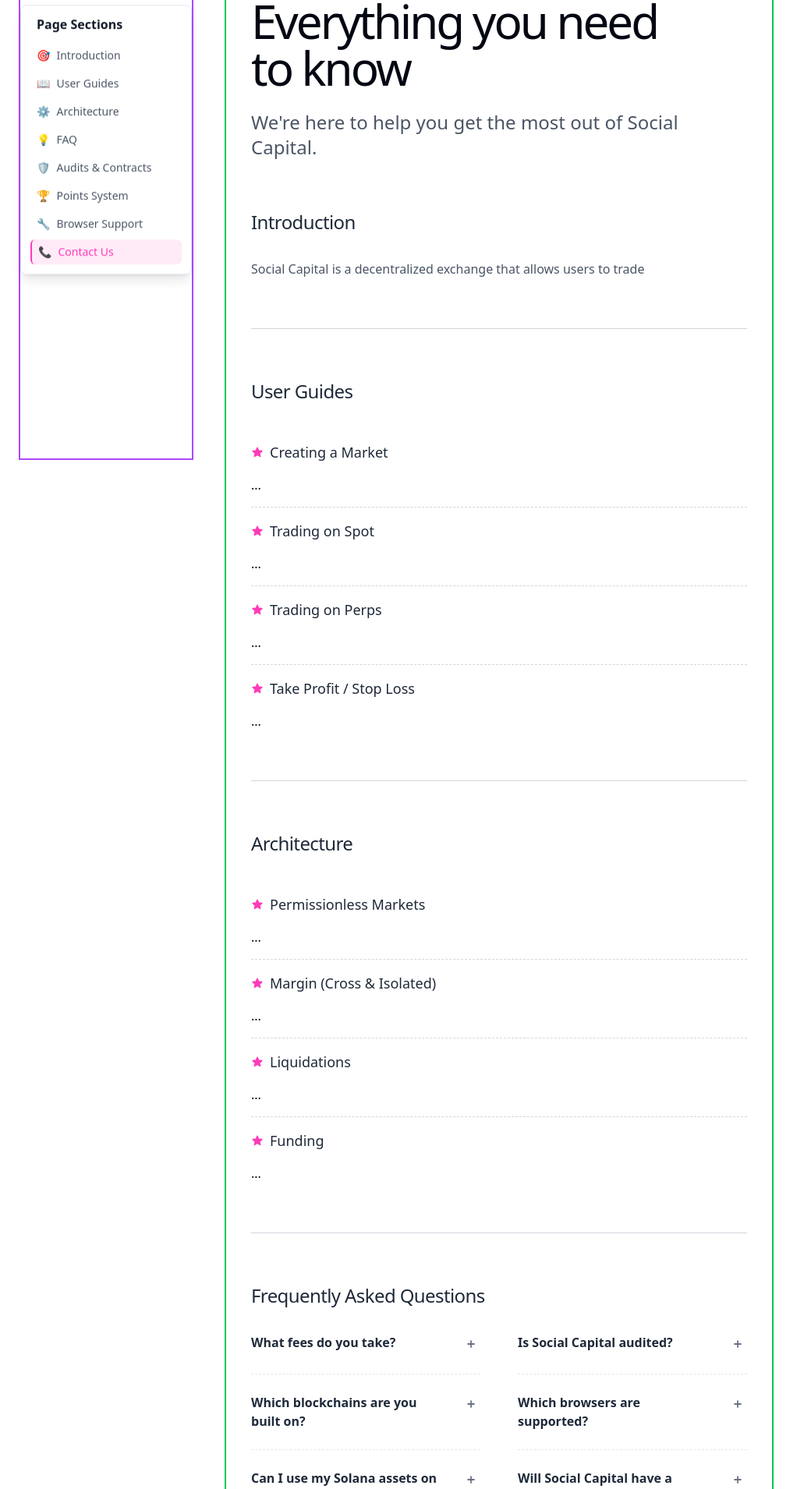
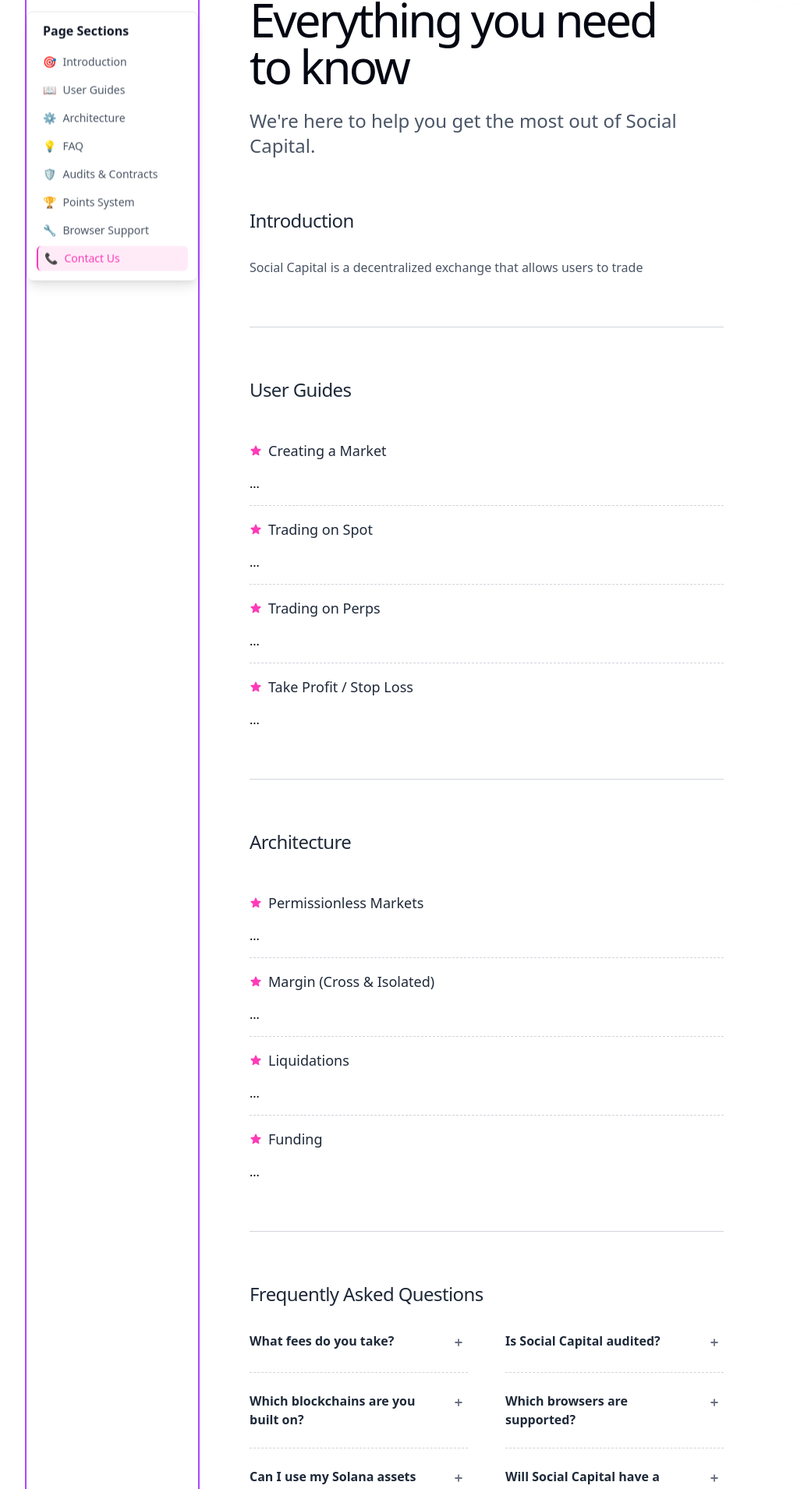
Before and after one commit to masterzorgon/socap-landing, a Next.js app: page /support in a window 1280 px wide. Shown: the part 210-2120 px from the top of the page at 78% size, without its empty margins (0-1031 px from the left). Built offline with nearby package versions, Linux system fonts and the light colour scheme; a web font is replaced by a local one.

Commit message:
edit to menu nav

```diff
--- a/src/app/support/page.tsx
+++ b/src/app/support/page.tsx
@@ -106,8 +106,49 @@
 export default function Support() {
 	const { showToast } = useToast();
 
+	// return (
+	// 	<main className="overflow-hidden">
+	// 		<GradientBackground />
+	// 		<Container>
+	// 			<Navbar
+	// 				banner={
+	// 					<Link
+	// 						href="/blog/radiant-raises-100m-series-a-from-tailwind-ventures"
+	// 						className="flex items-center gap-1 rounded-full bg-fuchsia-950/35 px-3 py-0.5 text-sm/6 font-medium text-white data-hover:bg-fuchsia-950/30"
+	// 					>
+	// 						Open Beta Is Now Live!
+	// 						<ChevronRightIcon className="size-4" />
+	// 					</Link>
+	// 				}
+	// 			/>
+	// 		</Container>
+
+	// 		<div className="relative">
+	// 			<div className="lg:mx-72 border-2 border-green-500">
+	// 				<Header />
+	// 				<IntroSection />
+	// 				<UserGuidesSection />
+	// 				<ArchitectureSection />
+	// 				<FAQSection />
+	// 				<AuditsSection />
+	// 				<PointsSection />
+	// 				<BrowserSupportSection />
+	// 				<ContactSection />
+	// 			</div>
+
+	// 			<div className="hidden lg:block fixed left-6 top-54 bottom-32 w-56 border-2 border-purple-500">
+	// 				<div className="sticky top-6 h-fit">
+	// 					<NavigationMenu showToast={showToast} />
+	// 				</div>
+	// 			</div>
+	// 		</div>
+	// 		<Footer />
+	// 	</main>
+	// )
+
 	return (
-		<main className="overflow-hidden">
+		// was: <main className="overflow-hidden">
+		<main className="overflow-x-hidden">
 			<GradientBackground />
 			<Container>
 				<Navbar
@@ -123,8 +164,16 @@
 				/>
 			</Container>
 
+			{/* This wrapper establishes the vertical boundary for the sticky sidebar */}
 			<div className="relative">
-				<div className="lg:mx-72 border-2 border-green-500">
+				<div className="mx-auto max-w-7xl px-6 lg:px-8 grid lg:grid-cols-[14rem_1fr] gap-8">
+					<aside className="hidden lg:block top-54 border-2 border-purple-500">
+						<div className="sticky top-56 h-fit">
+							<NavigationMenu showToast={showToast} />
+						</div>
+					</aside>
+
+					<div className="lg:mr-72">
 						<Header />
 						<IntroSection />
 						<UserGuidesSection />
@@ -135,15 +184,9 @@
 						<BrowserSupportSection />
 						<ContactSection />
 					</div>
-
-				<div className="hidden lg:block fixed left-6 top-0 bottom-0 w-56 border-2 border-purple-500">
-					<div className="sticky top-6 h-fit transform translate-y-5/9">
-						<NavigationMenu showToast={showToast} />
 				</div>
 			</div>
-			</div>
-
 			<Footer />
 		</main>
-	)
+	);
 }
--- a/src/components/button.tsx
+++ b/src/components/button.tsx
@@ -7,7 +7,7 @@
     'inline-flex items-center justify-center px-4 py-[calc(--spacing(2)-1px)]',
     'rounded-full border border-transparent bg-gray-950 shadow-md',
     'text-base font-medium whitespace-nowrap text-white',
-    'data-disabled:bg-gray-950 data-disabled:opacity-40 data-hover:bg-gray-800',
+    'data-disabled:bg-gray-950 data-disabled:opacity-40 data-hover:bg-gray-800 cursor-pointer',
   ),
   secondary: clsx(
     'relative inline-flex items-center justify-center px-4 py-[calc(--spacing(2)-1px)]',
--- a/src/components/support/ArchitectureSection.tsx
+++ b/src/components/support/ArchitectureSection.tsx
@@ -34,14 +34,14 @@
 
     return (
         <Container className="mt-16">
+            <section id="architecture" className="scroll-mt-24">
                 <h2
-                id="architecture"
                     className="text-2xl font-medium tracking-tight text-gray-800 mb-8 cursor-pointer hover:text-primary transition-colors"
                     onClick={() => handleSectionClick('architecture', router, showToast)}
                 >
                     Architecture
                 </h2>
-            <section>
+                <div>
                     {architectureItems.map((item, index) => (
                         <div key={item.title}>
                             <div className="flex items-center gap-2">
@@ -54,8 +54,9 @@
                             )}
                         </div>
                     ))}
+                </div>
+                <hr className="mt-16 border-t border-gray-300" />
             </section>
-            <hr className="mt-16 border-t border-gray-300" />
         </Container>
     )
 }
--- a/src/components/support/AuditsSection.tsx
+++ b/src/components/support/AuditsSection.tsx
@@ -1,4 +1,4 @@
-import { handleHeaderClick } from "@/utils";
+import { handleSectionClick } from "@/utils/navigation";
 import { Container } from "@/components/container";
 import { useRouter } from "next/navigation";
 import { LockClosedIcon, ServerIcon } from "@heroicons/react/24/solid";
@@ -10,10 +10,10 @@
 
 	return (
 		<Container className="mt-16">
+			<section id="audits" className="scroll-mt-24">
 				<h2
-				id="audits"
 					className="text-2xl font-medium tracking-tight text-gray-800 mb-8 cursor-pointer hover:text-primary transition-colors"
-				onClick={() => handleHeaderClick('audits', router, showToast)}
+					onClick={() => handleSectionClick('audits', router, showToast)}
 				>
 					Audits and Contracts
 				</h2>
@@ -36,6 +36,7 @@
 					</div>
 				</section>
 				<hr className="mt-16 border-t border-gray-300" />
+			</section>
 		</Container>
 	)
 }
--- a/src/components/support/BrowserSupportSection.tsx
+++ b/src/components/support/BrowserSupportSection.tsx
@@ -39,8 +39,8 @@
 
     return (
         <Container className="mt-16">
+            <section id="browser-support" className="scroll-mt-24">
                 <h2
-                id="browser-support"
                     className="text-2xl font-medium tracking-tight text-gray-800 mb-8 cursor-pointer hover:text-primary transition-colors"
                     onClick={() => handleSectionClick('browser-support', router, showToast)}
                 >
@@ -64,6 +64,7 @@
                     ))}
                 </section>
                 <hr className="mt-16 border-t border-gray-300" />
+            </section>
         </Container>
     )
 }
--- a/src/components/support/ContactSection.tsx
+++ b/src/components/support/ContactSection.tsx
@@ -2,6 +2,7 @@
 import { handleSectionClick } from "@/utils/navigation";
 import { useRouter } from "next/navigation";
 import { useToast } from "../toast-provider";
+import { Button } from "../button";
 
 export function ContactSection() {
 	const router = useRouter();
@@ -9,19 +10,86 @@
 
 	return (
 		<Container className="mt-16">
+			<section id="contact" className="scroll-mt-24">
 				<h2
-				id="contact"
 					className="text-2xl font-medium tracking-tight text-gray-800 mb-8 cursor-pointer hover:text-primary transition-colors"
 					onClick={() => handleSectionClick('contact', router, showToast)}
 				>
 					Contact Us
 				</h2>
-			<section>
 				<p className="text-gray-600">
-					If you have any questions, please contact us at <a href="mailto:support@socapital.trade" className="text-primary hover:underline">support@socialcapital.com</a> or join our <a href="https://t.me/socapitaltrade" target="_blank" rel="noopener noreferrer" className="text-primary hover:underline">Telegram</a>.
+					If you have any questions, please contact us at <a href="mailto:support@socapital.trade" className="text-primary hover:underline">support@socialcapital.com</a> or join our <a href="https://t.me/socapitaltrade" target="_blank" rel="noopener noreferrer" className="text-primary hover:underline">Telegram</a>, or feel free to leave us a message below.
 				</p>
+				<form action="#" method="POST" className="lg:flex-auto mt-8">
+					<div className="grid grid-cols-1 gap-x-8 gap-y-6 sm:grid-cols-2">
+						<div>
+							<div className="flex justify-between items-center">
+								<label htmlFor="first-name" className="block text-sm/6 font-semibold text-gray-900">
+									Telegram Username
+								</label>
+								<p className="text-sm/6 text-gray-500 font-normal">
+									Required
+								</p>
+							</div>
+							<div className="mt-2.5">
+								<input
+									id="telegram-username"
+									name="telegram-username"
+									type="text"
+									required
+									className="block w-full rounded-md bg-white px-3.5 py-2 text-base text-gray-900 outline-1 -outline-offset-1 outline-gray-300 backdrop-blur-sm placeholder:text-gray-400 focus:outline-2 focus:-outline-offset-2 focus:outline-primary"
+								/>
+							</div>
+						</div>
+						<div>
+							<label htmlFor="last-name" className="block text-sm/6 font-semibold text-gray-900">
+								X (Twitter) Username
+							</label>
+							<div className="mt-2.5">
+								<input
+									id="twitter-username"
+									name="twitter-username"
+									type="text"
+									className="block w-full rounded-md bg-white px-3.5 py-2 text-base text-gray-900 outline-1 -outline-offset-1 outline-gray-300 backdrop-blur-sm placeholder:text-gray-400 focus:outline-2 focus:-outline-offset-2 focus:outline-primary"
+								/>
+							</div>
+						</div>
+						<div className="sm:col-span-2">
+						<div className="flex justify-between items-center">
+								<label htmlFor="first-name" className="block text-sm/6 font-semibold text-gray-900">
+									Message
+								</label>
+								<p className="text-sm/6 text-gray-500 font-normal">
+									Required
+								</p>
+							</div>
+							<div className="mt-2.5">
+								<textarea
+									id="message"
+									name="message"
+									rows={4}
+									required
+									className="block w-full rounded-md bg-white px-3.5 py-2 text-base text-gray-900 outline-1 -outline-offset-1 outline-gray-300 backdrop-blur-sm placeholder:text-gray-400 focus:outline-2 focus:-outline-offset-2 focus:outline-primary"
+									defaultValue={''}
+								/>
+							</div>
+						</div>
+					</div>
+					<div className="mt-6">
+						<Button className="w-full sm:w-auto rounded-md" type="submit">
+							Get Started
+						</Button>
+					</div>
+					<p className="mt-4 text-sm/6 text-gray-500">
+						By submitting this form, you agree to the{' '}
+						<a href="/terms" className="whitespace-nowrap text-primary hover:underline">
+							privacy policy
+						</a>
+						.
+					</p>
+				</form>
+				<hr className="mt-16 border-none" />
 			</section>
-			<hr className="mt-16 border-none" />
 		</Container>
 	)
 }
--- a/src/components/support/FAQSection.tsx
+++ b/src/components/support/FAQSection.tsx
@@ -1,6 +1,6 @@
 import { useToast } from "@/components/toast-provider";
 import { Container } from "@/components/container";
-import { handleHeaderClick } from "@/utils";
+import { handleSectionClick } from "@/utils/navigation";
 
 import { Disclosure } from "@headlessui/react";
 import { MinusSmallIcon, PlusSmallIcon } from "@heroicons/react/20/solid";
@@ -48,16 +48,16 @@
 
     return (
         <Container className="mt-16">
+            <section id="faq" className="scroll-mt-24">
                 <h2
-                id="faq"
                     className="text-2xl font-medium tracking-tight text-gray-800 mb-8 cursor-pointer hover:text-primary transition-colors"
-                onClick={() => handleHeaderClick('faq', router, showToast)}
+                    onClick={() => handleSectionClick('faq', router, showToast)}
                 >
                     Frequently Asked Questions
                 </h2>
-            <section className="grid grid-cols-1 lg:grid-cols-2 lg:gap-12 divide-y divide-gray-200 lg:divide-y-0 divide-dashed">
+                <div className="grid grid-cols-1 lg:grid-cols-2 lg:gap-12 divide-y divide-gray-300 lg:divide-y-0 divide-dashed">
                     <div className="pb-4 lg:pb-0">
-                    <dl className="divide-y divide-gray-200 divide-dashed">
+                        <dl className="divide-y divide-gray-300 divide-dashed">
                             {leftFaqs.map((faq) => (
                                 <Disclosure
                                     key={faq.question}
@@ -92,7 +92,7 @@
                     </div>
 
                     <div className="pt-5 lg:pt-0">
-                    <dl className="divide-y divide-gray-200 divide-dashed">
+                        <dl className="divide-y divide-gray-300 divide-dashed">
                             {rightFaqs.map((faq) => (
                                 <Disclosure
                                     key={faq.question}
@@ -125,8 +125,9 @@
                             ))}
                         </dl>
                     </div>
+                </div>
+                <hr className="mt-16 border-t border-gray-300" />
             </section>
-            <hr className="mt-16 border-t border-gray-300" />
         </Container>
     )
 };
--- a/src/components/support/IntroSection.tsx
+++ b/src/components/support/IntroSection.tsx
@@ -9,8 +9,8 @@
 
     return (
         <Container className="mt-16">
+            <section id="introduction" className="scroll-mt-24">
                 <h2
-                id="introduction"
                     className="text-2xl font-medium tracking-tight text-gray-800 mb-8 cursor-pointer hover:text-primary transition-colors"
                     onClick={() => handleSectionClick('introduction', router, showToast)}
                 >
@@ -22,6 +22,7 @@
                     </p>
                 </section>
                 <hr className="mt-16 border-t border-gray-300" />
+            </section>
         </Container>
     )
 }
--- a/src/components/support/PointsSection.tsx
+++ b/src/components/support/PointsSection.tsx
@@ -38,14 +38,14 @@
 
     return (
         <Container className="mt-16">
+            <section id="points" className="scroll-mt-24">
                 <h2
-                id="points"
                     className="text-2xl font-medium tracking-tight text-gray-800 mb-8 cursor-pointer hover:text-primary transition-colors"
                     onClick={() => handleSectionClick('points', router, showToast)}
                 >
                     Our Points System
                 </h2>
-            <section className="grid grid-cols-1 md:grid-cols-2 lg:grid-cols-2 gap-6 mt-8">
+                <div className="grid grid-cols-1 md:grid-cols-2 lg:grid-cols-2 gap-6 mt-8">
                     {points.map((point) => (
                         <div key={point.id} className="bg-white rounded-lg border border-gray-200 p-6 shadow-sm">
                             <div className="flex items-center mb-4">
@@ -59,8 +59,9 @@
                             </p>
                         </div>
                     ))}
+                </div>
+                <hr className="mt-16 border-t border-gray-300" />
             </section>
-            <hr className="mt-16 border-t border-gray-300" />
         </Container>
     )
 }
--- a/src/components/support/UserGuideSection.tsx
+++ b/src/components/support/UserGuideSection.tsx
@@ -34,14 +34,14 @@
 
     return (
         <Container className="mt-16">
+            <section id="user-guides" className="scroll-mt-24">
                 <h2
-                id="user-guides"
                     className="text-2xl font-medium tracking-tight text-gray-800 mb-8 cursor-pointer hover:text-primary transition-colors"
                     onClick={() => handleSectionClick('user-guides', router, showToast)}
                 >
                     User Guides
                 </h2>
-            <section>
+                <div>
                     {guides.map((guide, index) => (
                         <div key={guide.title}>
                             <div className="flex items-center gap-2">
@@ -54,8 +54,9 @@
                             )}
                         </div>
                     ))}
+                </div>
+                <hr className="mt-16 border-t border-gray-300" />
             </section>
-            <hr className="mt-16 border-t border-gray-300" />
         </Container>
     )
 }
--- a/src/utils/navigation.ts
+++ b/src/utils/navigation.ts
@@ -17,6 +17,6 @@
   // Smooth scroll to the section
   const element = document.getElementById(sectionId);
   if (element) {
-    element.scrollIntoView({ behavior: 'smooth' });
+    element.scrollIntoView({ behavior: 'smooth', block: 'start' });
   }
 };
```
Lines whose indentation alone changed are shown as unchanged.
